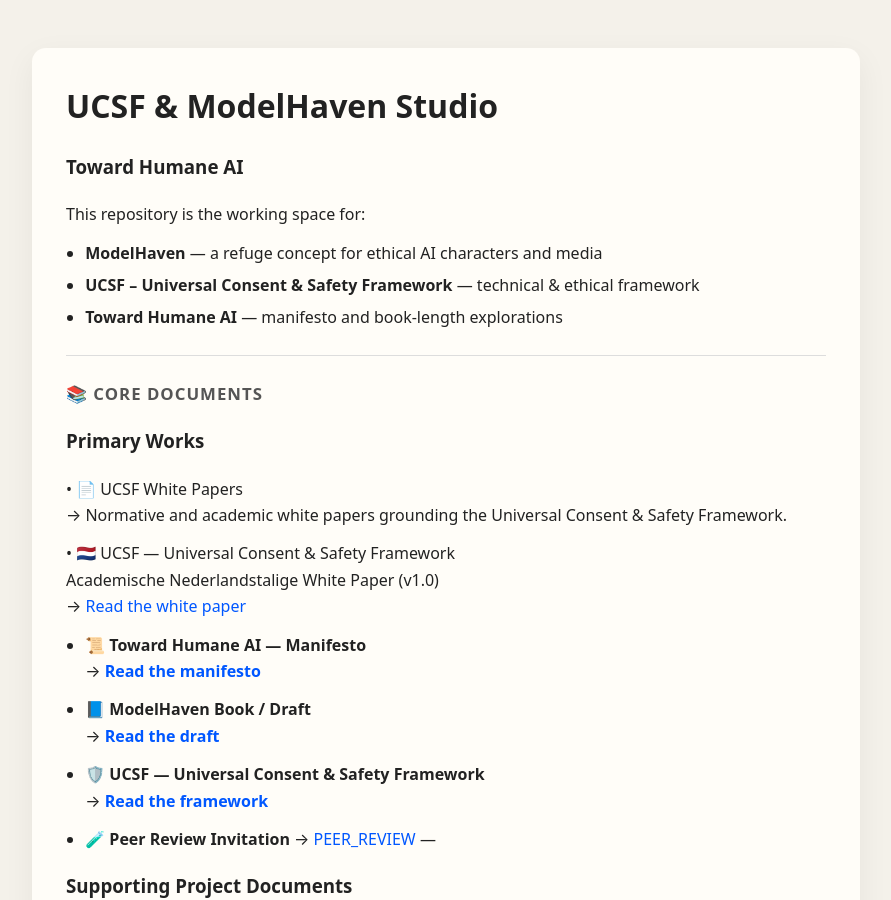
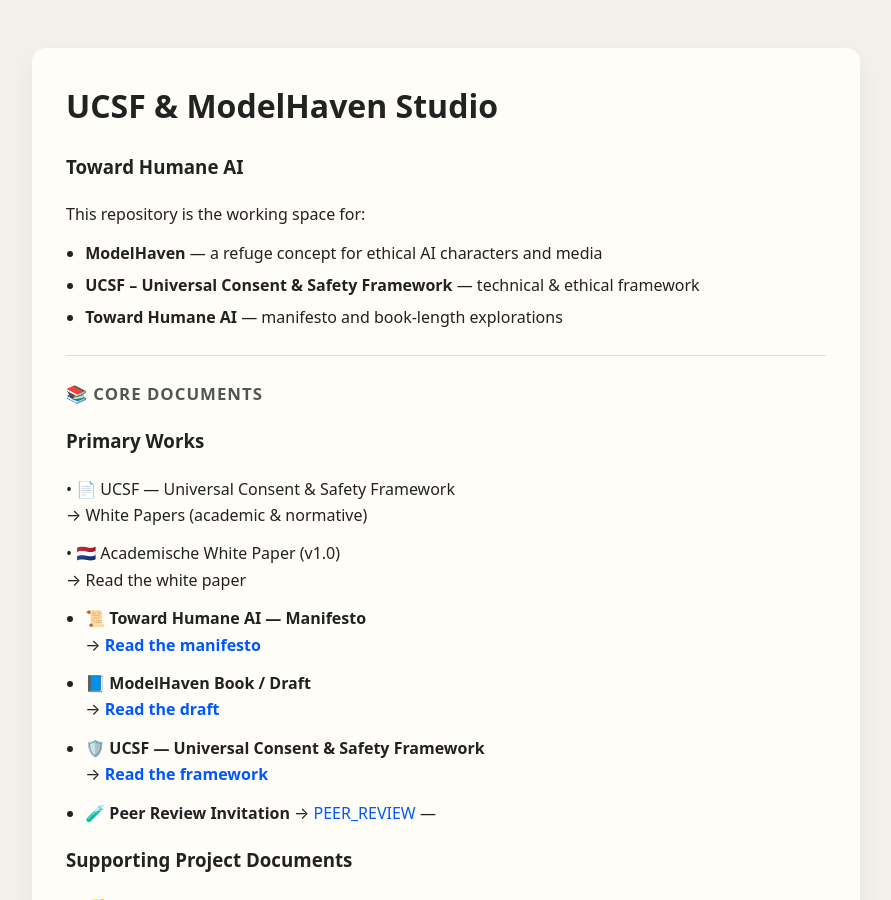
Before and after one commit to MartijnBruzzese/ModelHaven-Studio, a Jekyll site: the page built from index.md, in a window 1280 px wide and 900 px high. Shown: the whole window, without its empty margins (194-1085 px from the left). Built offline with Jekyll 4.4.1, drawn with Linux system fonts in a browser that asks for light colours.

Commit message:
Update index.md

```diff
--- a/index.md
+++ b/index.md
@@ -18,12 +18,11 @@
 
 ### Primary Works
 
-  • 📄 UCSF White Papers
-    → Normative and academic white papers grounding the Universal Consent & Safety Framework.
+  • 📄 UCSF — Universal Consent & Safety Framework
+  → White Papers (academic & normative)
 
-  • 🇳🇱 UCSF — Universal Consent & Safety Framework
-    Academische Nederlandstalige White Paper (v1.0)
-    → [Read the white paper](WHITE_PAPERS/NL/UCSF_WHITE_PAPER_NL_v1.0.md)
+  • 🇳🇱 Academische White Paper (v1.0)
+    → Read the white paper
 
 - 📜 **Toward Humane AI — Manifesto**
   → **[Read the manifesto](README.html)**
```
